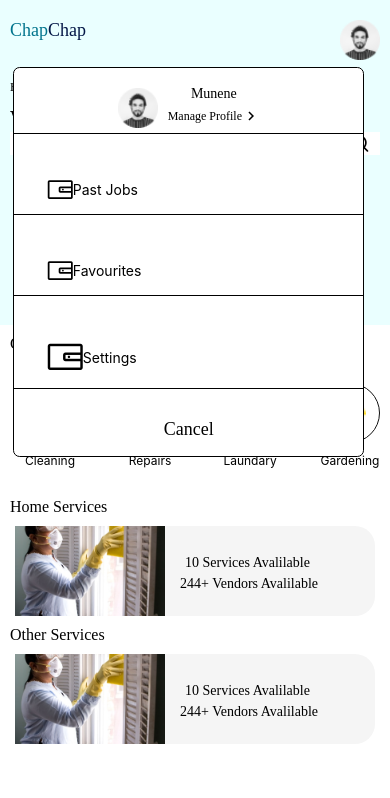
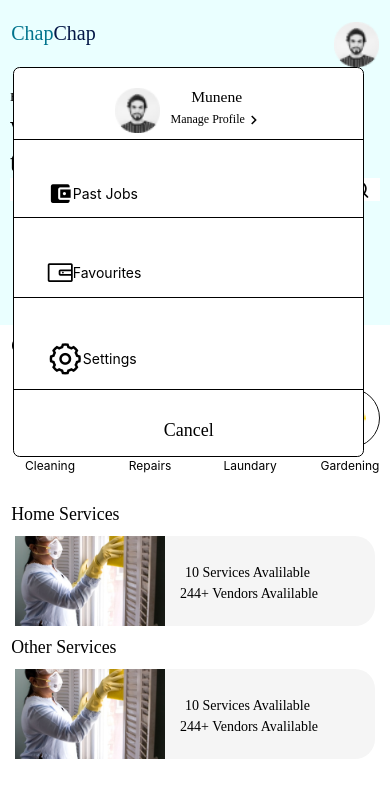
Before and after one commit to morachake/chap-chap, a React Native app: screen /Home in a window 390 px wide. Both pictures are taken after a click on the element 360 px from the left and 40 px from the top of the page. Shown: the top 798 px of the page. Built offline with nearby package versions, Linux system fonts and the light colour scheme.

Commit message:
creating a custom modal styling

```diff
--- a/src/components/CleanerCard.js
+++ b/src/components/CleanerCard.js
@@ -2,6 +2,7 @@
 import { View, ScrollView, StyleSheet, Image, Text,TouchableOpacity } from 'react-native'
 import cleanerData from '../assets/Data/Data'
 import Rating from './Rating';
+import { ScaledSheet ,scale} from 'react-native-size-matters';
 export default function CleanerCard() {
 
     const cleanerData = [
@@ -33,12 +34,12 @@
                 <TouchableOpacity key={index} style={styles.container} >
                     <Image source={item.image}
                         resizeMode="cover"
-                        style={{ width: 100, height: 100 ,margin:10}}
+                        style={{ width: scale(100), height: scale(100) ,margin:scale(10)}}
                     />
                     <View style={{padding:10}}>
                         <Text style={styles.textContainer}>{item.name}</Text>
                         <Text style={styles.textContainer}>{item.distance}</Text>
-                        <Text style={{...styles.textContainer}}>
+                        <Text style={styles.textContainer}>
                             <Rating initialValue={item.rating} />
                         </Text>
                     </View>
@@ -47,17 +48,17 @@
         </ScrollView>
     )
 }
-const styles = StyleSheet.create({
+const styles = ScaledSheet.create({
     container: {
-        marginHorizontal: 10,
-        marginBottom: 10,
-        borderWidth: 1,
-        borderRadius: 12,
+        marginHorizontal: '10@s',
+        marginBottom: '10@s',
+        borderWidth: '1@s',
+        borderRadius: '12@s',
         borderColor: '#D9D9D9',
         flexDirection: 'row',
         width : '90%'
     },
     textContainer: {
-        marginVertical:4
+        marginVertical:'4@s'
     }
 })
--- a/src/components/CustomModal.js
+++ b/src/components/CustomModal.js
@@ -1,9 +1,9 @@
 import React from 'react';
 import { View, Image, Button, Modal, StyleSheet, TouchableOpacity, Text } from 'react-native';
-import { ScaledSheet } from 'react-native-size-matters';
+import { ScaledSheet,scale } from 'react-native-size-matters';
 import { IMAGES } from '../constants/index'
-import Btn from './Btn';
 import AntDesign from 'react-native-vector-icons/AntDesign';
+import MaterialCommunityIcons from 'react-native-vector-icons/MaterialCommunityIcons';
 import Icon from 'react-native-vector-icons/MaterialIcons';
 
 export default function CustomModal({ modalVisible, setModalVisible, navigation }) {
@@ -15,15 +15,15 @@
             onRequestClose={() => setModalVisible(false)}
         >
             <View style={styles.screen}>
-                <View style={{ borderBottomWidth: 1, width: '100%', justifyContent: 'center', alignItems: 'center', flexDirection: 'row' }}>
+                <View style={{ borderBottomWidth:scale(1), width: '100%', justifyContent: 'center', alignItems: 'center', flexDirection: 'row' }}>
                     <Image
                         source={IMAGES.User}
                         resizeMode="cover"
-                        style={{ width: 40, height: 40, margin: 5 }}
+                        style={{ width:scale(40), height: scale(40), margin: scale(5) }}
 
                     />
                     <View style={{alignItems:'center',justifyContent:'center',}}>
-                        <Text style={{fontSize:14,fontFamily:'Inter-Medium'}}>Munene</Text>
+                        <Text style={{fontSize:scale(14),fontFamily:'Inter-Medium'}}>Munene</Text>
                         <TouchableOpacity style={{ flexDirection: 'row' ,alignItems: 'center',padding:5}}>
                             <Text style={{fontSize:12,fontFamily:'Inter-Light'}}>Manage Profile</Text>
                             <Icon name='navigate-next' size={18} />
@@ -33,21 +33,21 @@
                 </View>
 
 
-                    <View style={{borderBottomWidth:1,width: '100%'}}>
+                    <View style={{borderBottomWidth:scale(1),width: '100%'}}>
                         <TouchableOpacity style={styles.wrapper}>
-                            <AntDesign name="wallet" size={25} />
+                            <MaterialCommunityIcons name="wallet" size={25} />
                             <Text>Past Jobs</Text>
                         </TouchableOpacity>
                     </View>
-                    <View style={{borderBottomWidth:1,width: '100%'}}>
+                    <View style={{borderBottomWidth:scale(1),width: '100%'}}>
                         <TouchableOpacity style={styles.wrapper}>
                             <AntDesign name="wallet" size={25} />
                             <Text>Favourites</Text>
                         </TouchableOpacity>
                     </View>
-                    <View style={{borderBottomWidth:1,width: '100%'}}>
+                    <View style={{borderBottomWidth:scale(1),width: '100%'}}>
                         <TouchableOpacity style={styles.wrapper}>
-                            <AntDesign name="wallet" size={35} />
+                            <AntDesign name="setting" size={35} />
                             <Text>Settings</Text>
                         </TouchableOpacity>
                     </View>
--- a/src/components/UserDetailsCard.js
+++ b/src/components/UserDetailsCard.js
@@ -1,5 +1,6 @@
 import React from 'react'
-import { View, Text, StyleSheet } from 'react-native'
+import { View, Text } from 'react-native'
+import { ScaledSheet } from 'react-native-size-matters'
 import MaterialCommunityIcons from 'react-native-vector-icons/MaterialCommunityIcons'
 export default function UserDetailsCard({ iconame, headline, title }) {
     return (
@@ -14,22 +15,22 @@
 }
 
 
-const styles = StyleSheet.create({
+const styles = ScaledSheet.create({
     icons: {
-        marginHorizontal: 20
+        marginHorizontal: '20@s'
     },
     detailscard: {
         alignItems: 'center',
-        borderRadius: 8,
+        borderRadius: '8@s',
         flexDirection: 'row',
         //justifyContent: 'space-around',
         width: '90%',
         backgroundColor: '#F5F5F5',
-        height: 65,
-        marginTop: 15
+        height: '65@s',
+        marginTop: '15@s'
     },
     headlines: {
         color: '#000000',
-        padding: 3,
+        padding: '3@s',
     }
 })
--- a/src/screens/HomeScreen.js
+++ b/src/screens/HomeScreen.js
@@ -5,7 +5,7 @@
 import Services from '../components/Services';
 import ServiceCard from '../components/ServiceCard';
 import CustomModal from '../components/CustomModal';
-import { ScaledSheet } from 'react-native-size-matters';
+import { ScaledSheet, scale } from 'react-native-size-matters';
 
 export default function HomeScreen({ navigation }) {
     const [modalVisible,setModalVisible] =useState(false)
@@ -22,7 +22,7 @@
                     <Image
                         source={IMAGES.User}
                         resizeMode="cover"
-                        style={{ width:40, height: 40 }}
+                        style={{ width:scale(40), height: scale(40) }}
 
                     />
                     </TouchableOpacity>
@@ -59,8 +59,8 @@
     header: {
         flexDirection: 'row',
         justifyContent: 'space-between',
-        marginTop: 10,
-        padding: 10,
+        marginTop: '10@s',
+        padding: '10@s',
     },
     topcontainer: {
         backgroundColor: COLORS.lightPrimary,
@@ -68,28 +68,28 @@
     firstThree: {
         color: '#00748D',
         fontFamily: 'Poppins-BoldItalic',
-        fontSize: 18,
+        fontSize: '18@s',
     },
     rest: {
         color: '#041747',
         fontFamily: 'Poppins-BoldItalic',
-        fontSize: 18,
+        fontSize: '18@s',
     },
     user: {
-        paddingTop: 10,
+        paddingTop: '10@s',
         fontFamily: 'Poppins-Light',
-        fontSize: 12,
+        fontSize: '12@s',
         color: '##000000',
     },
     service: {
-        paddingTop: 10,
-        fontSize: 24,
+        paddingTop: '10@s',
+        fontSize: '24@s',
         fontFamily: 'Poppins-LightItalic',
     },
     title: {
         fontFamily: 'Poppins-Light',
-        fontSize: 16,
+        fontSize: '16@s',
         color: '#000000',
-        margin:10
+        margin:'10@s'
     }
 });
```
